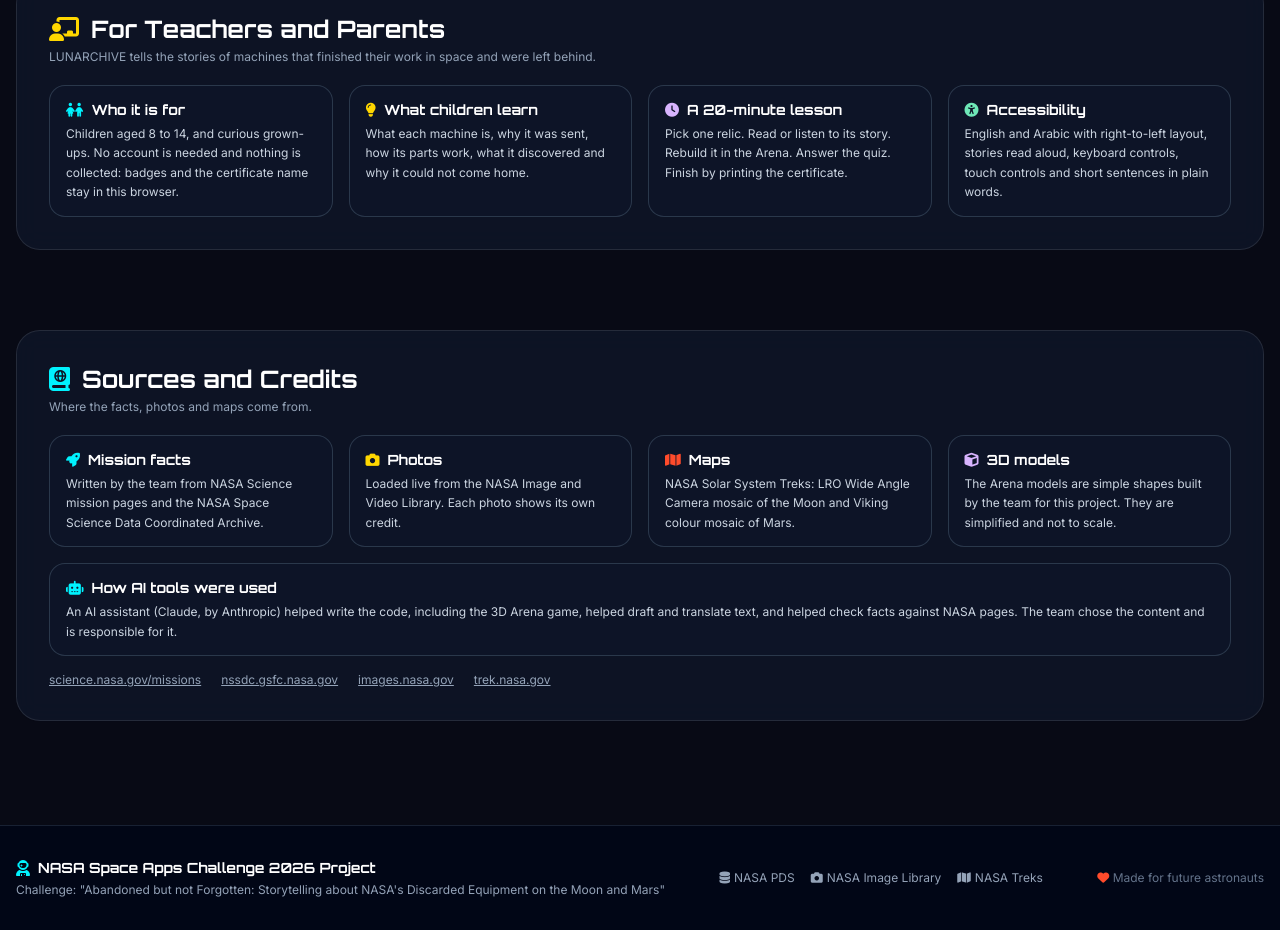
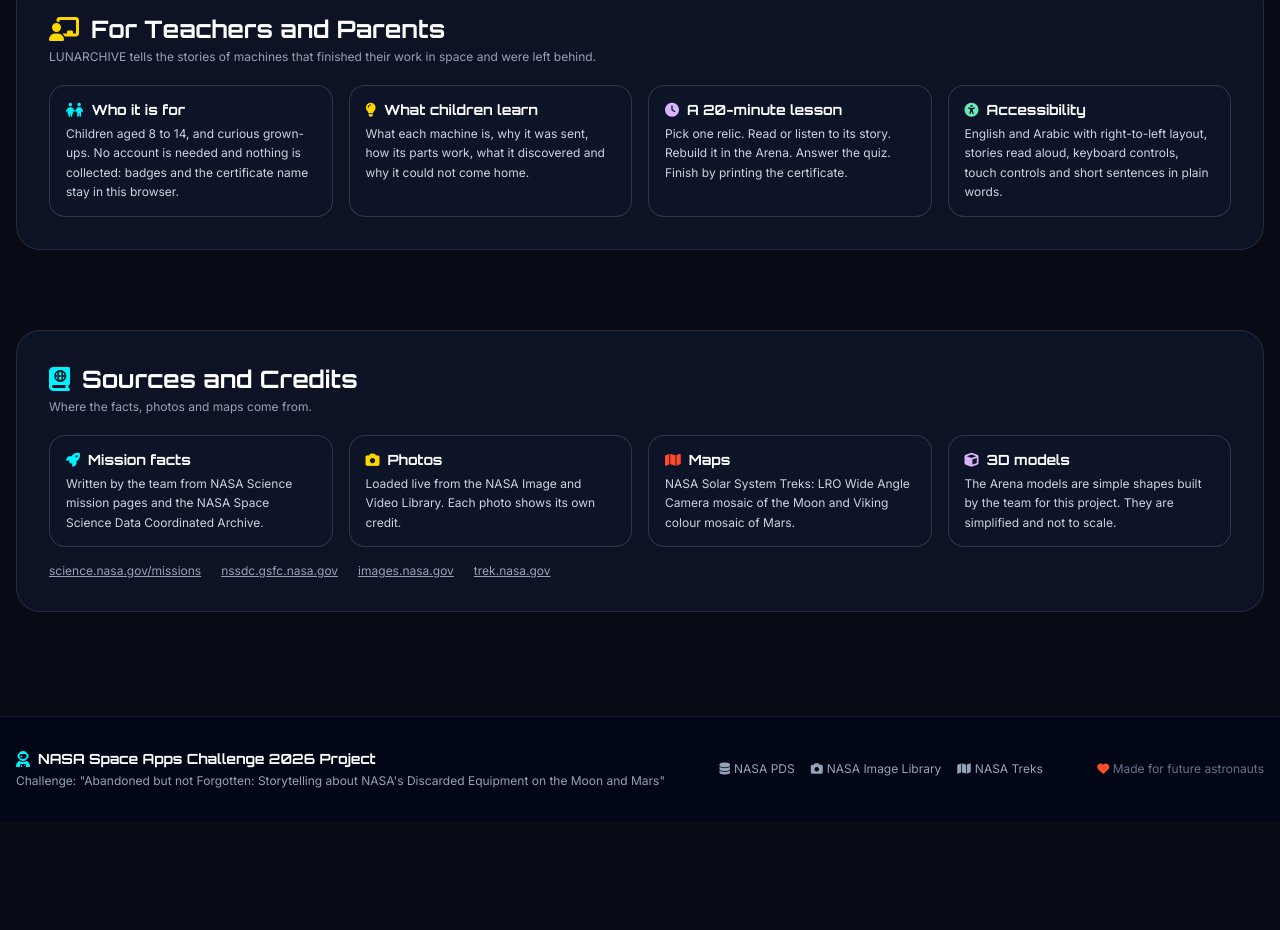
Before and after one commit to DAGMON-Z/lunarchive, a plain HTML site: page index.html in a window 1280 px wide. Shown: the part 5957-6887 px from the top of the page. After the commit the page ends 6778 px from the top, so only its background shows below. Drawn offline with nearby package versions, Linux system fonts and the light colour scheme; animation ran at ten frames a second.

Commit message:
Remove the AI tools section from the README and the site

```diff
--- a/index.html
+++ b/index.html
@@ -467,7 +467,7 @@
         </div>
     </section>
 
-    <!-- Sources, credits and the AI-use statement -->
+    <!-- Sources and credits -->
     <section id="sources" class="max-w-7xl mx-auto px-4 py-10 w-full">
         <div class="glass-card rounded-3xl p-6 md:p-8">
             <h3 class="font-orbitron font-bold text-xl md:text-2xl text-white flex items-center">
@@ -492,10 +492,6 @@
                     <h4 class="font-orbitron font-bold text-sm text-white mb-1 flex items-center"><i class="fa-solid fa-cube text-purple-300 mr-2 rtl:ml-2"></i><span data-i18n="srcModelsTitle"></span></h4>
                     <p data-i18n="srcModelsText" class="text-xs text-slate-300 leading-relaxed"></p>
                 </div>
-            </div>
-            <div class="info-card mt-4">
-                <h4 class="font-orbitron font-bold text-sm text-white mb-1 flex items-center"><i class="fa-solid fa-robot text-neonCyan mr-2 rtl:ml-2"></i><span data-i18n="aiTitle"></span></h4>
-                <p data-i18n="aiText" class="text-xs text-slate-300 leading-relaxed"></p>
             </div>
             <div class="flex flex-wrap gap-x-5 gap-y-2 mt-4 text-xs text-slate-400">
                 <a href="https://science.nasa.gov/missions/" target="_blank" rel="noopener" class="hover:text-neonCyan underline">science.nasa.gov/missions</a>
--- a/js/extras.js
+++ b/js/extras.js
@@ -369,8 +369,6 @@ Object.assign(TRANSLATIONS.en, {
     srcMapsText: 'NASA Solar System Treks: LRO Wide Angle Camera mosaic of the Moon and Viking colour mosaic of Mars.',
     srcModelsTitle: '3D models',
     srcModelsText: 'The Arena models are simple shapes built by the team for this project. They are simplified and not to scale.',
-    aiTitle: 'How AI tools were used',
-    aiText: 'An AI assistant (Claude, by Anthropic) helped write the code, including the 3D Arena game, helped draft and translate text, and helped check facts against NASA pages. The team chose the content and is responsible for it.',
     footerProject: 'NASA Space Apps Challenge 2026 Project',
     footerChallenge: 'Challenge: "Abandoned but not Forgotten: Storytelling about NASA\'s Discarded Equipment on the Moon and Mars"',
     footerCrafted: 'Made for future astronauts'
@@ -403,8 +401,6 @@ Object.assign(TRANSLATIONS.ar, {
     srcMapsText: '«رحلات النظام الشمسي» من ناسا: خريطة القمر من الكاميرا الواسعة للمركبة LRO وخريطة المريخ الملوّنة من مهمة فايكنغ.',
     srcModelsTitle: 'النماذج ثلاثية الأبعاد',
     srcModelsText: 'نماذج الساحة أشكال بسيطة صنعها الفريق لهذا المشروع. وهي مبسّطة وليست بالمقياس الحقيقي.',
-    aiTitle: 'كيف استُخدمت أدوات الذكاء الاصطناعي',
-    aiText: 'ساعد مساعد ذكاء اصطناعي (Claude من Anthropic) في كتابة الشيفرة، ومنها لعبة الساحة ثلاثية الأبعاد، وفي صياغة النصوص وترجمتها، وفي مراجعة المعلومات على صفحات ناسا. والفريق هو من اختار المحتوى وهو المسؤول عنه.',
     footerProject: 'مشروع تحدي ناسا لتطبيقات الفضاء 2026',
     footerChallenge: 'التحدي: «مهجورة لكنها غير منسية: حكايات عن معدات ناسا المتروكة على القمر والمريخ»',
     footerCrafted: 'صُنع من أجل رواد فضاء المستقبل'
```
Also changed, not shown: 1 other file.
